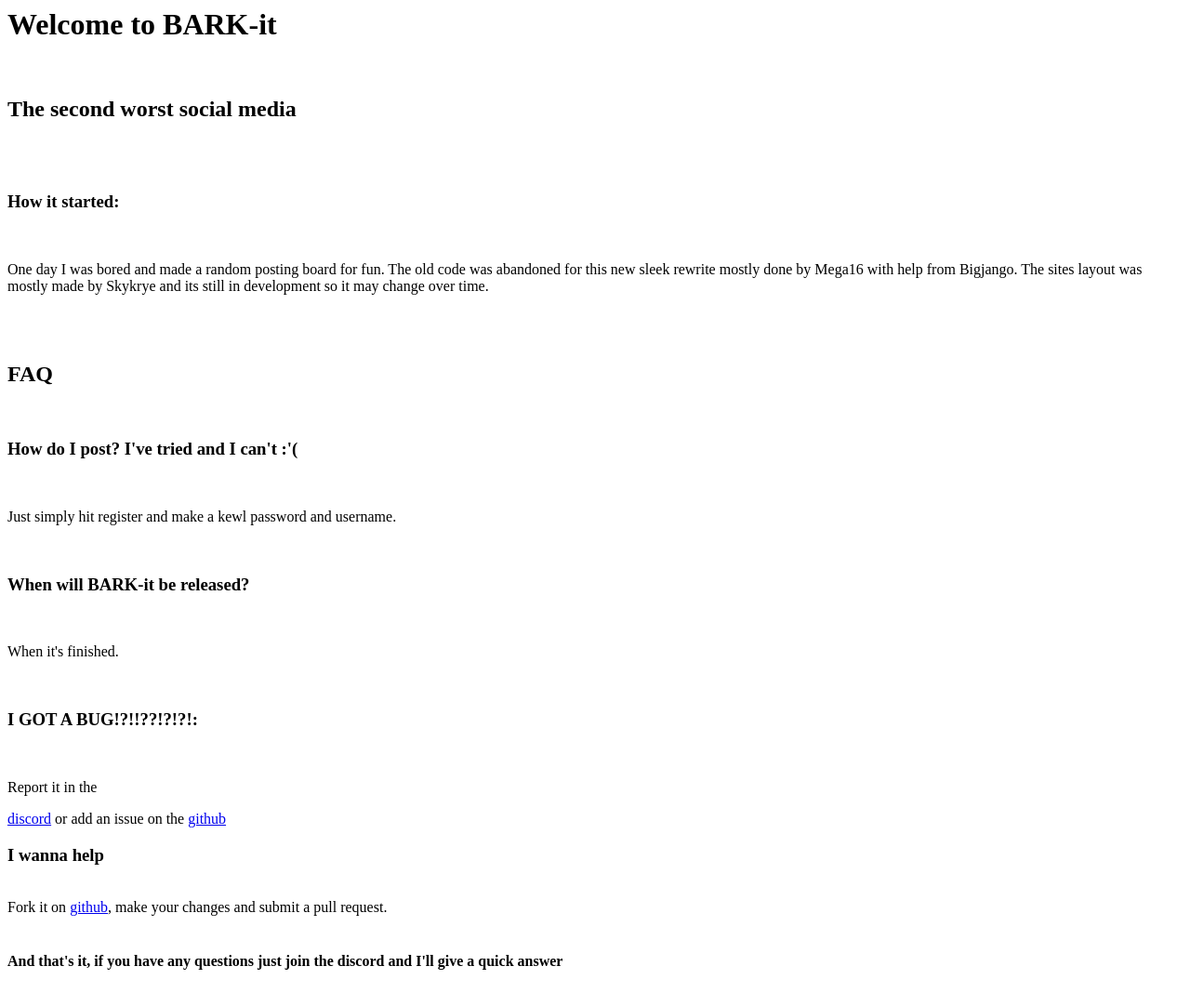
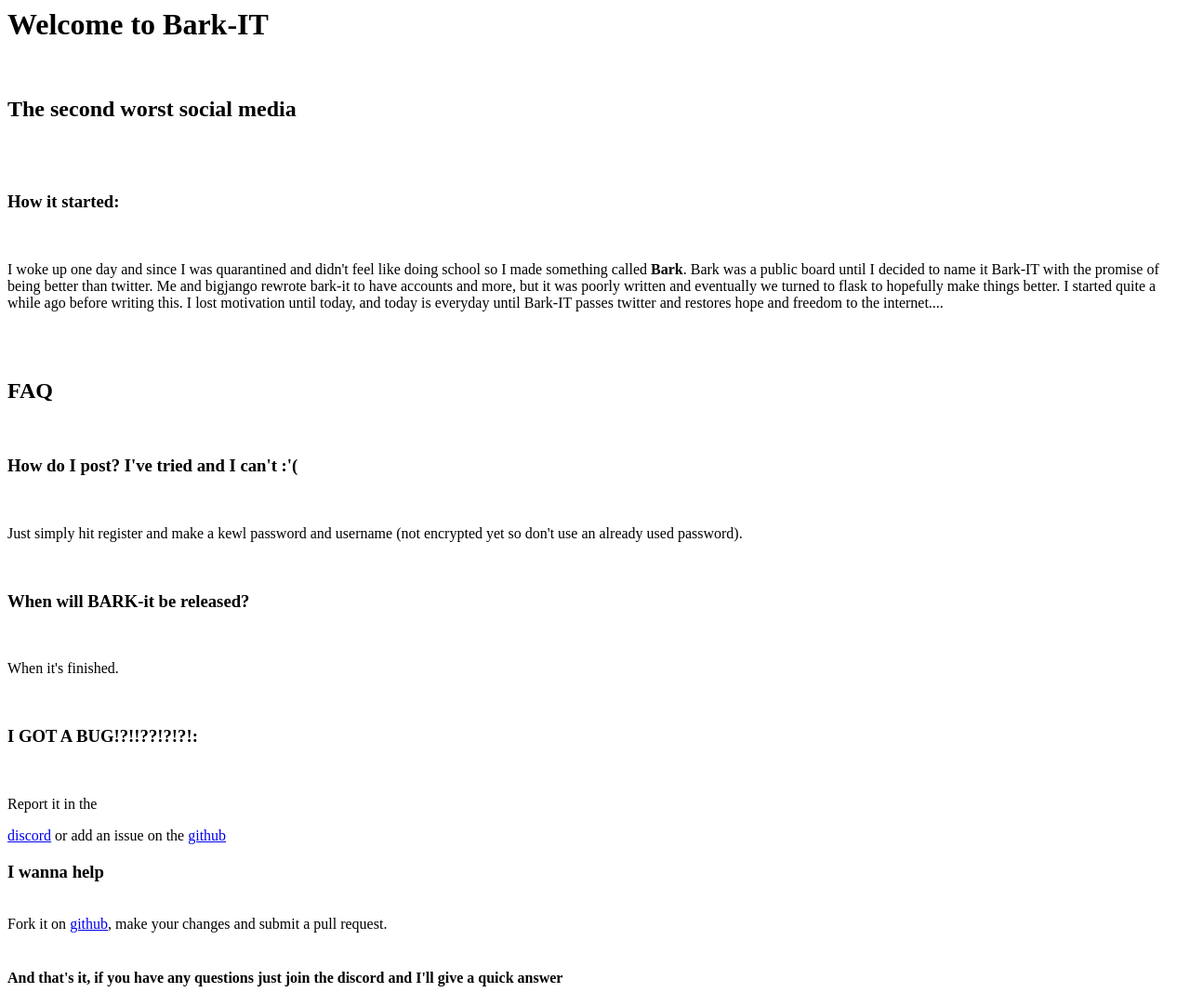
Before and after one commit to megaboi2005/bark-it, a Flask app: template templates/about.html in a window 1280 px wide. Shown: the whole page at 93% size. Before the commit the page ends 1043 px from the top, so only its background shows below. Run offline with Flask 2, Linux system fonts and the light colour scheme; the template is opened without the code that fills it, so the values that code supplies are empty.

Commit message:
new template files

```diff
--- a/templates/about.html
+++ b/templates/about.html
@@ -1,22 +1,26 @@
-<h1>Welcome to BARK-it</h1><br>
+<h1>Welcome to Bark-IT</h1><br>
 <h2>The second worst social media</h2><br>
 <br>
+<div class=post>
 <h3>How it started:</h3><br>
-<p>One day I was bored and made a random posting board for fun. The old code was abandoned for this new sleek rewrite mostly done by Mega16 with help from Bigjango. The sites layout was mostly made by Skykrye and its still in development so it may change over time.</p>
+<p>I woke up one day and since I was quarantined and didn't feel like doing school so I made something called <b>Bark</b>. Bark was a public board until I decided to name it Bark-IT with the promise of being better than twitter. Me and bigjango rewrote bark-it to have accounts and more, but it was poorly written and eventually we turned to flask to hopefully make things better. I started quite a while ago before writing this. I lost motivation until today, and today is everyday until Bark-IT passes twitter and restores hope and freedom to the internet....</p>
+</div>
 <br>
 <br>
+<div class=post>
 <h2>FAQ</h2>
 <br>
 <h3>How do I post? I've tried and I can't :'(</h3><br>
-<p>Just simply hit register and make a kewl password and username.</p>
+<p>Just simply hit register and make a kewl password and username (not encrypted yet so don't use an already used password).</p>
 <br>
 <h3>When will BARK-it be released?</h3><br>
 <p>When it's finished.</p>
 <br>
 <h3>I GOT A BUG!?!!??!?!?!:</h3><br>
-<p>Report it in the </p><a href=https://discord.gg/EqYAQDr8qv>discord</a> or add an issue on the <a href=https://github.com/megaboi2005/bark-it>github<a>
+<p>Report it in the </p><a href=https://discord.gg/EqYAQDr8qv>discord</a> or add an issue on the <a href=https://github.com/megaboi2005/bark-it>github</a>
 <br>
 <h3>I wanna help</h3>
 <br>Fork it on <a href=https://github.com/megaboi2005/bark-it>github</a>, make your changes and submit a pull request.<br>
 <br>
 <h4>And that's it, if you have any questions just join the discord and I'll give a quick answer</h4>
+</div>
--- a/templates/index.html
+++ b/templates/index.html
@@ -120,7 +120,7 @@
 	<button class="movenavs" id=movenav onclick="moveNav()"> &#x2630;</button>
 
     <br>
-	<a></a>
+	<a class=sidebutton href="/login"><button>^profile^</button></a>
 	<br>
     <a class=sidebutton href="/sendpost"><button>Post</button></a>
     <br>
```
Also changed, not shown: templates/sendpost.html (+12 -19 lines).
